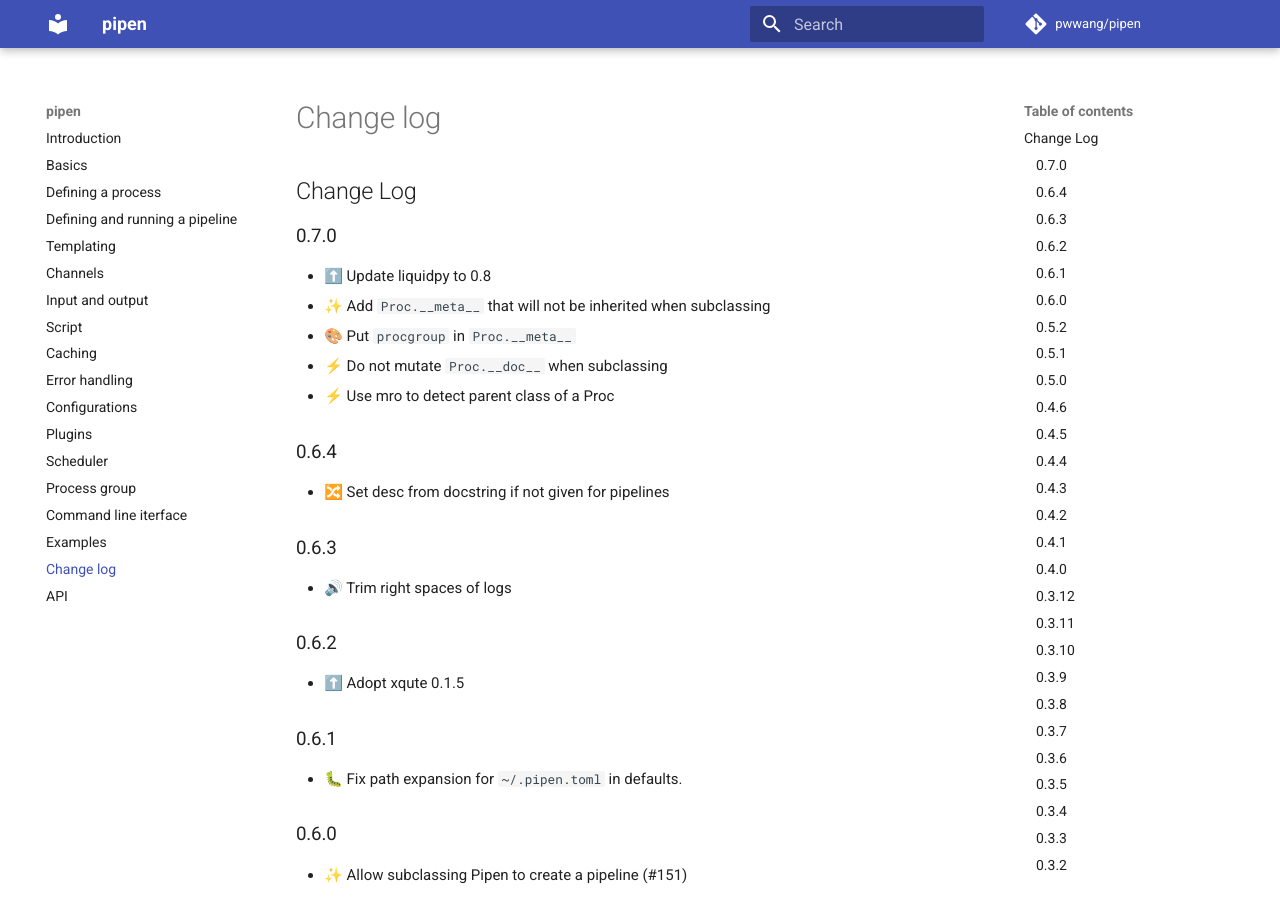
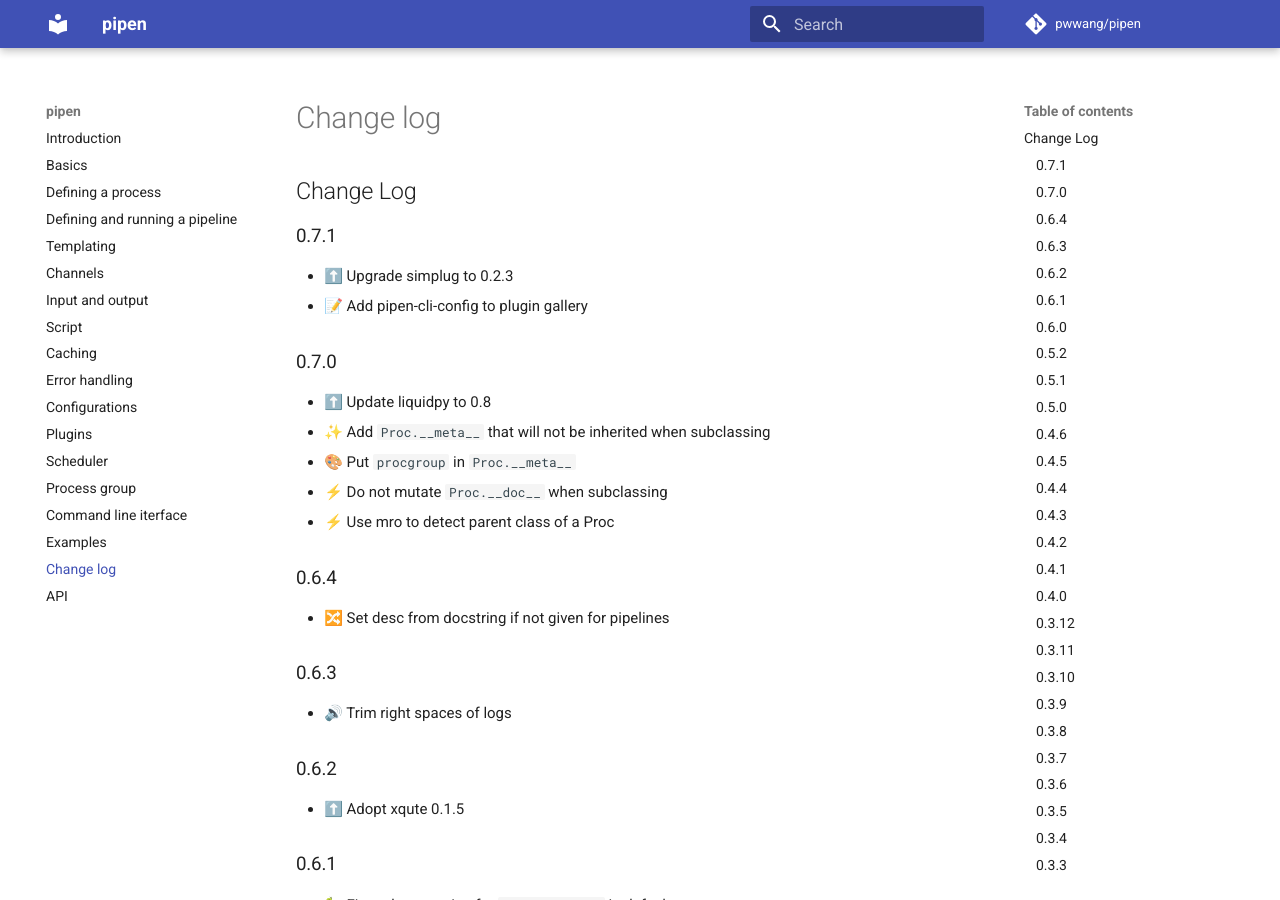
Before and after one commit to pwwang/pipen, an MkDocs documentation site: the page built from docs/CHANGELOG.md, in a window 1280 px wide and 900 px high. Built offline with MkDocs 1.6.1 and Material for MkDocs 9.7.7, drawn with Linux system fonts in a browser that asks for light colours; comment, search, counter and statistics services are not loaded.

Commit message:
🔖 0.7.1

```diff
--- a/docs/CHANGELOG.md
+++ b/docs/CHANGELOG.md
@@ -1,4 +1,9 @@
 # Change Log
+
+## 0.7.1
+
+- ⬆️ Upgrade simplug to 0.2.3
+- 📝 Add pipen-cli-config to plugin gallery
 
 ## 0.7.0
 
--- a/pipen/version.py
+++ b/pipen/version.py
@@ -1,3 +1,3 @@
 """Provide version of pipen"""
 
-__version__ = "0.7.0"
+__version__ = "0.7.1"
--- a/pyproject.toml
+++ b/pyproject.toml
@@ -4,7 +4,7 @@ build-backend = "poetry.masonry.api"
 
 [tool.poetry]
 name = "pipen"
-version = "0.7.0"
+version = "0.7.1"
 description = "A pipeline framework for python"
 authors = [ "pwwang <pwwang@pwwang.com>",]
 license = "MIT"
```
